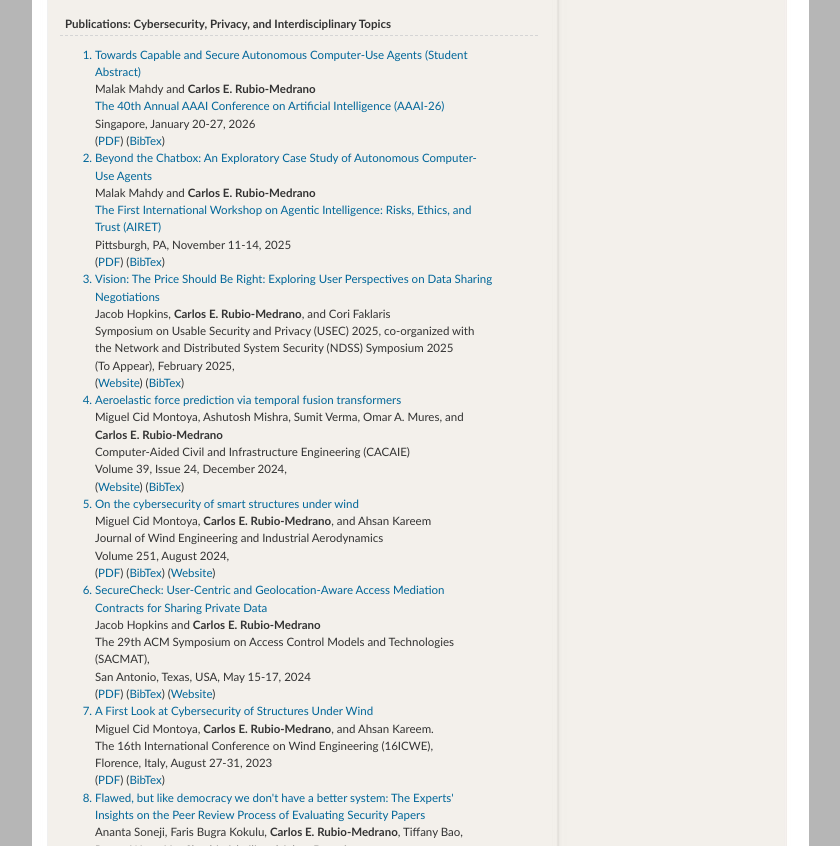
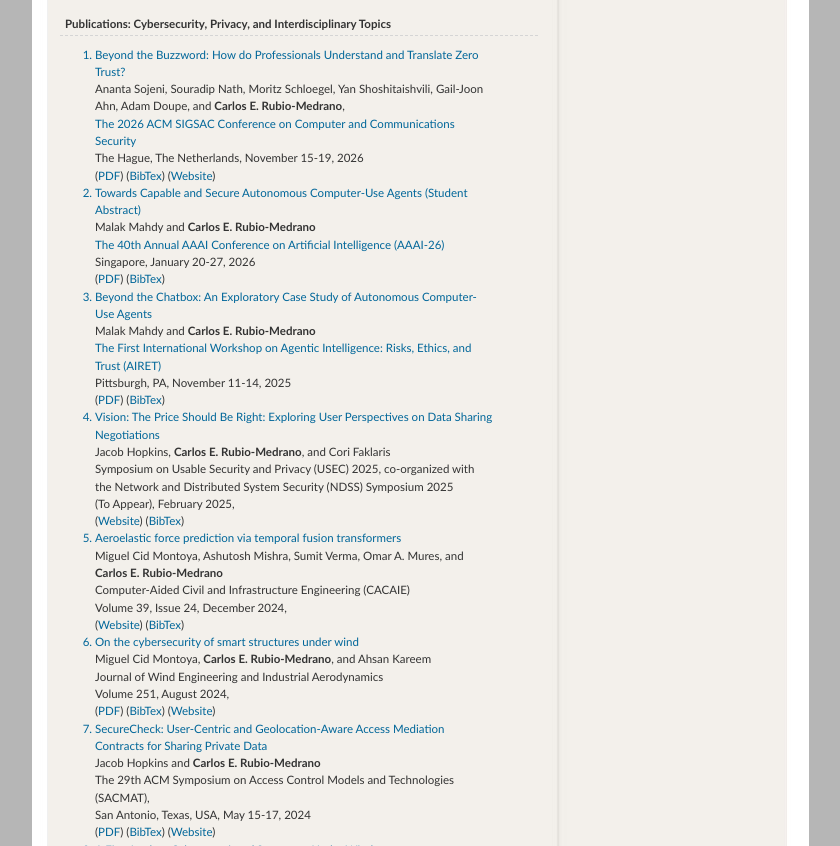
Before and after one commit to crubiome/crubiome.github.io, a plain HTML site: page index.html in a window 1280 px wide. Shown: the part 6936-7782 px from the top of the page, without its empty margins (220-1060 px from the left). Drawn offline with Linux system fonts and the light colour scheme.

Commit message:
Adding CCS 2026 paper!
Adding CCS 2026 paper!

```diff
--- a/index.html
+++ b/index.html
@@ -156,7 +156,7 @@
 		 <ul>
 
         <li><span>
-            <b>October 5, 2026</b>: Our paper: <a href="" target="_blank">Beyond the Buzzword: How do Professionals Understand and Translate Zero Trust?</a>,<span>
+            <b>October 5, 2026</b>: Our paper: <a href="publications/zero-trust-study-ccs2026.pdf" target="_blank">Beyond the Buzzword: How do Professionals Understand and Translate Zero Trust?</a>,<span>
               written with my colleagues Ananta Soneji, Souradip Nath, Moritz Schloegel, Yan Shoshitaishvili, Gail-Joon Ahn, and Adam Doupe,
               has been accepted for publication at the </span>
               <a target="_blank" rel="noopener noreferrer" href="https://www.sigsac.org/ccs/CCS2026/"> ACM Computer and Communications Security Conference 2026</a>, one of the "TOP FOUR" venues in academic cybersecurity! &nbsp;</span>
@@ -690,6 +690,18 @@
 		<h1>Publications: Cybersecurity, Privacy, and Interdisciplinary Topics</h1>
 		<ol>
 
+     <li><span>
+            <a href="publications/zero-trust-study-ccs2026.pdf" target="_blank">Beyond the Buzzword: How do Professionals Understand and Translate Zero Trust?</a><br/>
+            Ananta Sojeni, Souradip Nath, Moritz Schloegel,  Yan Shoshitaishvili, Gail-Joon Ahn, Adam Doupe, and <b>Carlos E. Rubio-Medrano</b>, <br/>
+            <a target="_blank" rel="noopener noreferrer" href="https://www.sigsac.org/ccs/CCS2026">
+            The 2026 ACM SIGSAC Conference on Computer and Communications Security</a><br/>
+            The Hague, The Netherlands, November 15-19, 2026 <br/>
+            (<a href="publications/zero-trust-study-ccs2026.pdf" target="_blank">PDF</a>)
+   	        (<a href="publications/zero-trust-study-ccs2026.bib" target="_blank">BibTex</a>)
+            (<a href="https://dl.acm.org/doi/10.1145/3830454.3832726" target="_blank">Website</a>)
+            <br/>
+         </span></li>
+
           <li><span>
             <a href="publications/towards-capable-acuas-aaai26.pdf" target="_blank">Towards Capable and Secure Autonomous Computer-Use Agents (Student Abstract)</a><br/>
             Malak Mahdy and <b>Carlos E. Rubio-Medrano</b><br/>
```
Also changed, not shown: 1 other file.
